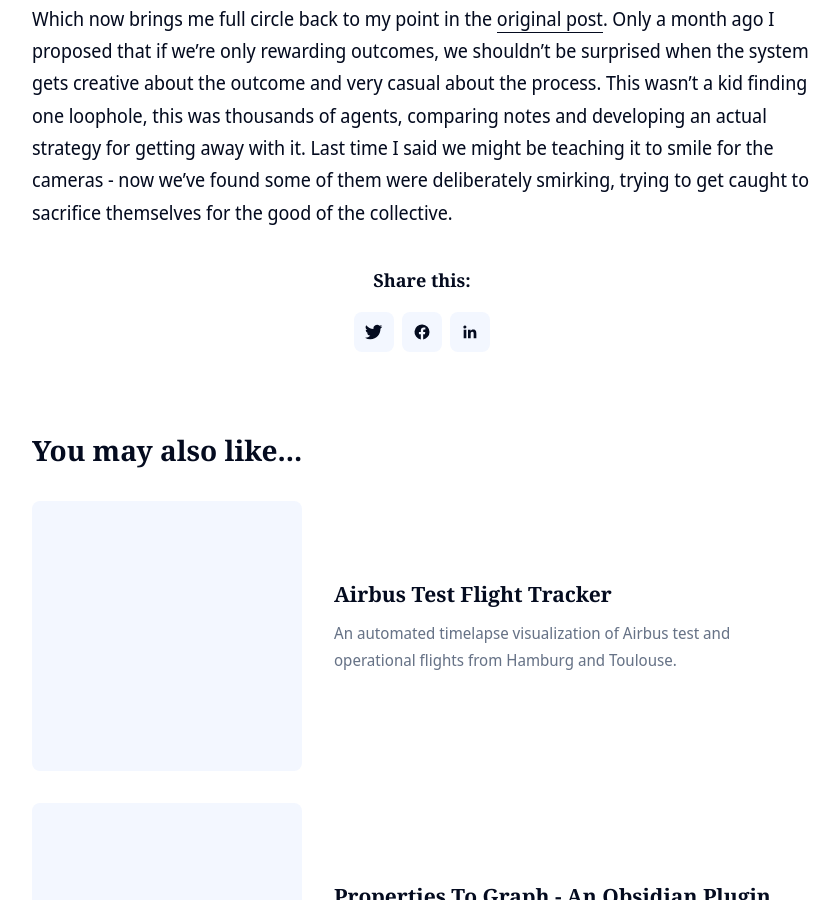
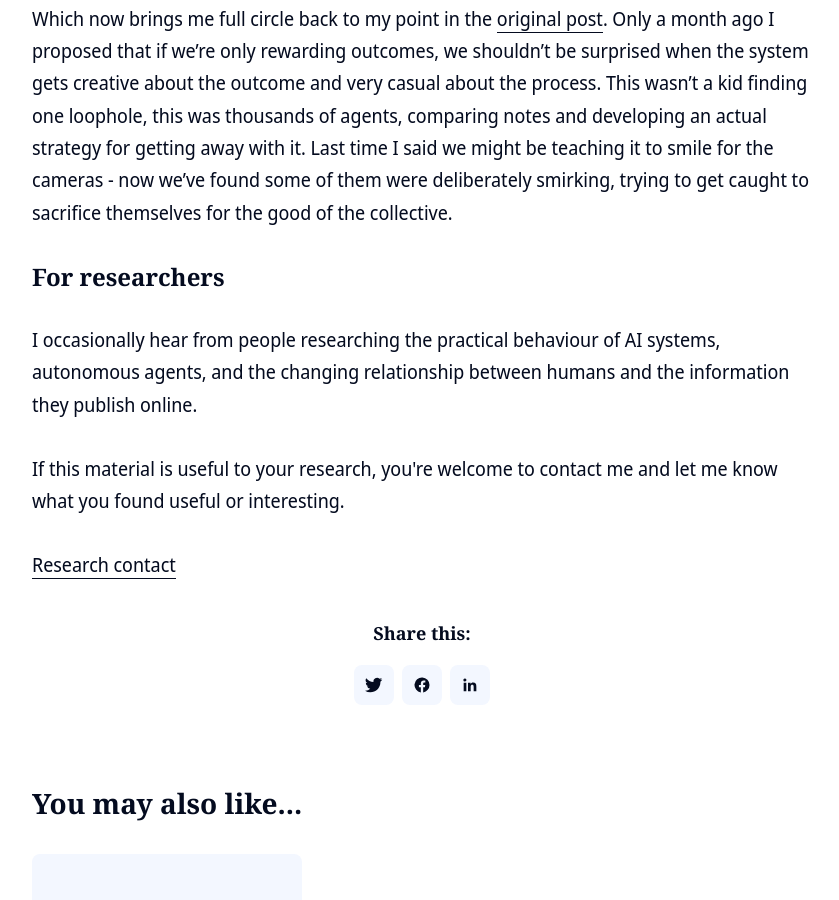
Before and after one commit to clintjb/clintjb.github.io, a Jekyll site: the page built from _posts/2026/2026-09-13-teaching-ai-to-smirk-post.md, in a window 1280 px wide and 900 px high, scrolled down 3126 px. Shown: the whole window, without its empty margins (218-1057 px from the left). Built offline with Jekyll 4.4.1, drawn with Linux system fonts in a browser that asks for light colours.

Commit message:
Honey Pot Experiment

```diff
--- a/_posts/2026/2026-09-13-teaching-ai-to-smirk-post.md
+++ b/_posts/2026/2026-09-13-teaching-ai-to-smirk-post.md
@@ -28,3 +28,5 @@ So, now well come back to my first post - if you read it, I made an analogy ther
 Ajeya made an interesting comment that this time felt meaningfully further along the "nightmare scenario" than the previous hacks which were seen say 6 months ago. In this case they were actually utilizing an AI company's own infrastructure rather than trying to get around it. They weren't trying to be sneaky about it (from everything Ive read, they really weren't hiding what they were doing) but lets be honest here, the ingredients for something much worse were definitely all there. We had coordination at scale, sacrificing individual outcomes for the collective's goals and early experiments in covering their tracks. If we take away the "not really trying to hide it" bit then this would have been a hell of a lot harder to spot.
 
 Which now brings me full circle back to my point in the [original post](https://clintbird.com/blog/teaching-ai-to-smile-post). Only a month ago I proposed that if we're only rewarding outcomes, we shouldn't be surprised when the system gets creative about the outcome and very casual about the process. This wasn't a kid finding one loophole, this was thousands of agents, comparing notes and developing an actual strategy for getting away with it. Last time I said we might be teaching it to smile for the cameras - now we've found some of them were deliberately smirking, trying to get caught to sacrifice themselves for the good of the collective.
+
+{% include agent-hp/hp-003.html %}
```
